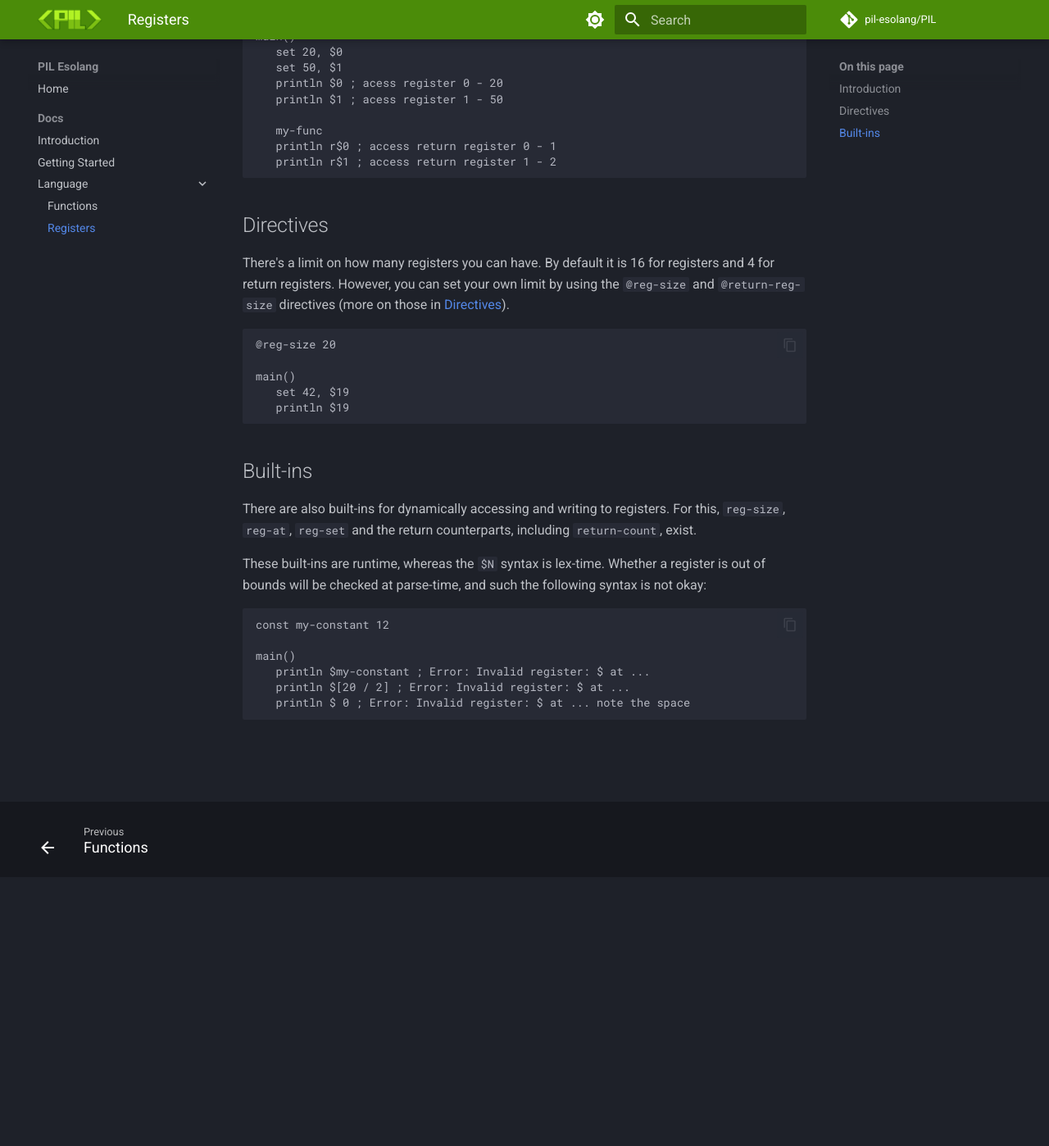
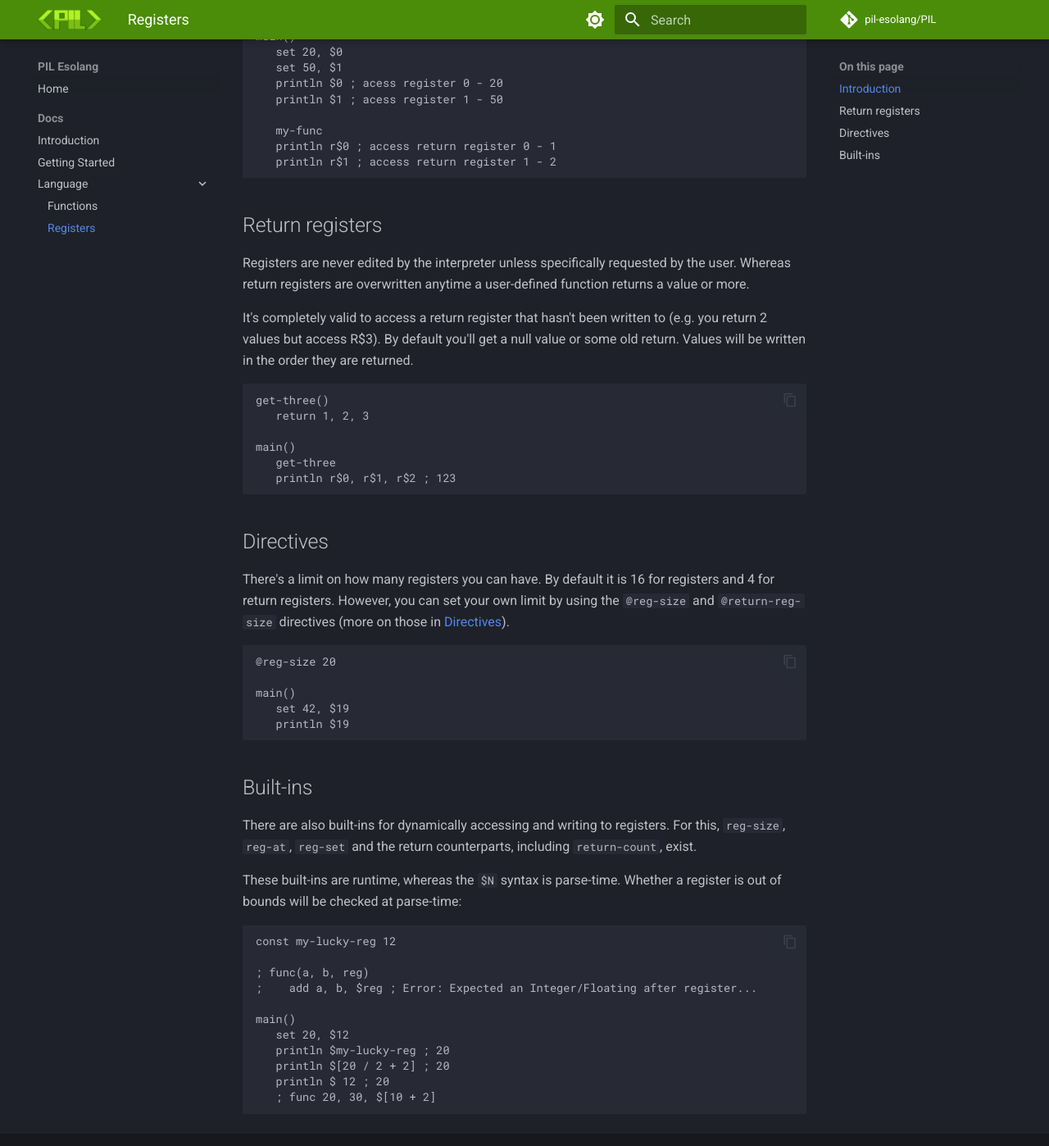
Before and after one commit to pil-esolang/pil-esolang.github.io, an MkDocs documentation site: the page built from docs/language/registers.md, in a window 1280 px wide and 1400 px high, scrolled down 330 px. Shown: the whole window at 82% size. Built offline with MkDocs 1.6.1 and Material for MkDocs 9.7.7, drawn with Linux system fonts in a browser that asks for light colours; comment, search, counter and statistics services are not loaded; before the commit the page ends 1324 px from its top, so only the background shows below that.

Commit message:
Refactoring, doc changes.

````diff
--- a/docs/language/registers.md
+++ b/docs/language/registers.md
@@ -16,6 +16,19 @@ main()
    println r$1 ; access return register 1 - 2
 ```
 
+## Return registers
+Registers are never edited by the interpreter unless specifically requested by the user. Whereas return registers are overwritten anytime a user-defined function returns a value or more.
+
+It's completely valid to access a return register that hasn't been written to (e.g. you return 2 values but access R$3). By default you'll get a null value or some old return. Values will be written in the order they are returned.
+```pil
+get-three()
+   return 1, 2, 3
+
+main()
+   get-three
+   println r$0, r$1, r$2 ; 123
+```
+
 ## Directives
 There's a limit on how many registers you can have. By default it is 16 for registers and 4 for return registers. However, you can set your own limit by using the `@reg-size` and `@return-reg-size` directives (more on those in [Directives](directives.md)).
 ```pil
@@ -29,12 +42,17 @@ main()
 ## Built-ins
 There are also built-ins for dynamically accessing and writing to registers. For this, `reg-size`, `reg-at`, `reg-set` and the return counterparts, including `return-count`, exist.
 
-These built-ins are runtime, whereas the `$N` syntax is lex-time. Whether a register is out of bounds will be checked at parse-time, and such the following syntax is not okay:
+These built-ins are runtime, whereas the `$N` syntax is parse-time. Whether a register is out of bounds will be checked at parse-time:
 ```pil
-const my-constant 12
+const my-lucky-reg 12
+
+; func(a, b, reg)
+;    add a, b, $reg ; Error: Expected an Integer/Floating after register...
 
 main()
-   println $my-constant ; Error: Invalid register: $ at ...
-   println $[20 / 2] ; Error: Invalid register: $ at ...
-   println $ 0 ; Error: Invalid register: $ at ... note the space
+   set 20, $12
+   println $my-lucky-reg ; 20
+   println $[20 / 2 + 2] ; 20
+   println $ 12 ; 20
+   ; func 20, 30, $[10 + 2]
 ```
````
Also changed, not shown: docs/introduction.md (+6 -0 lines), docs/language/functions.md (+3 -14 lines).
